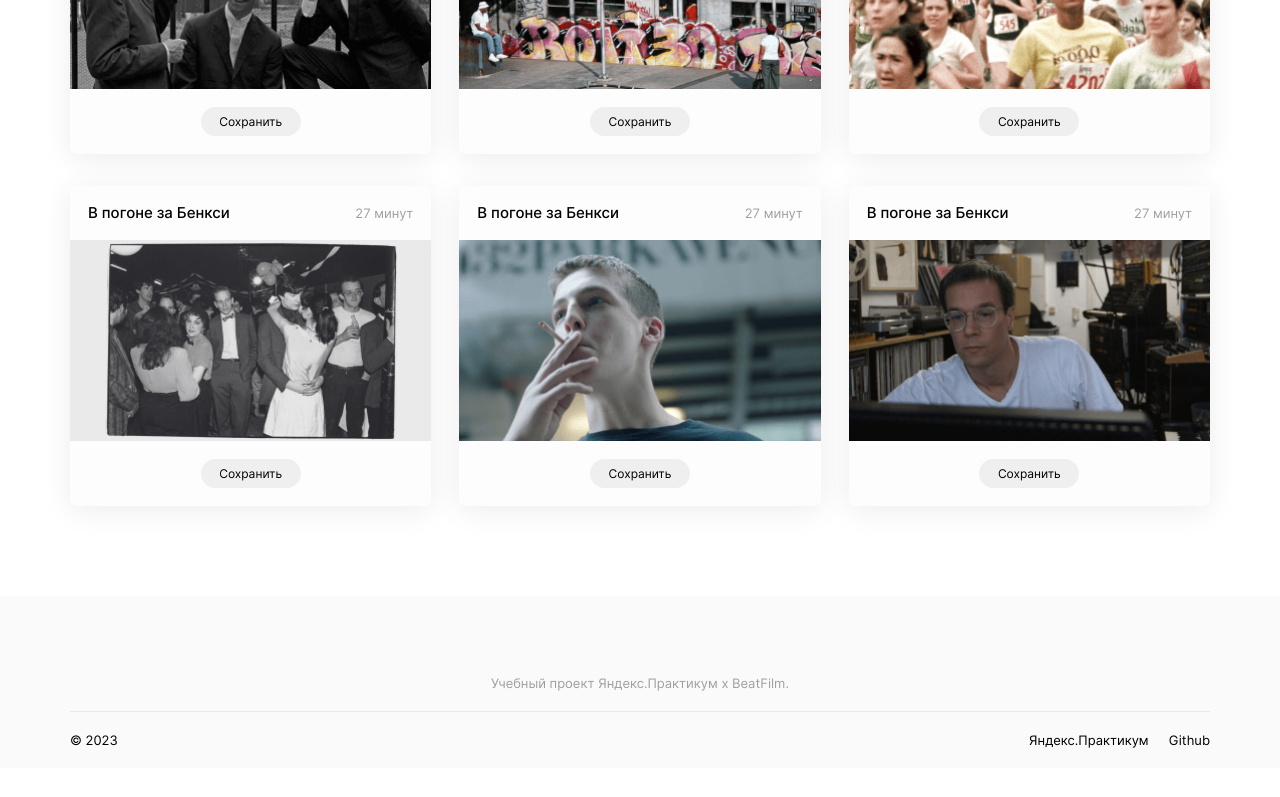
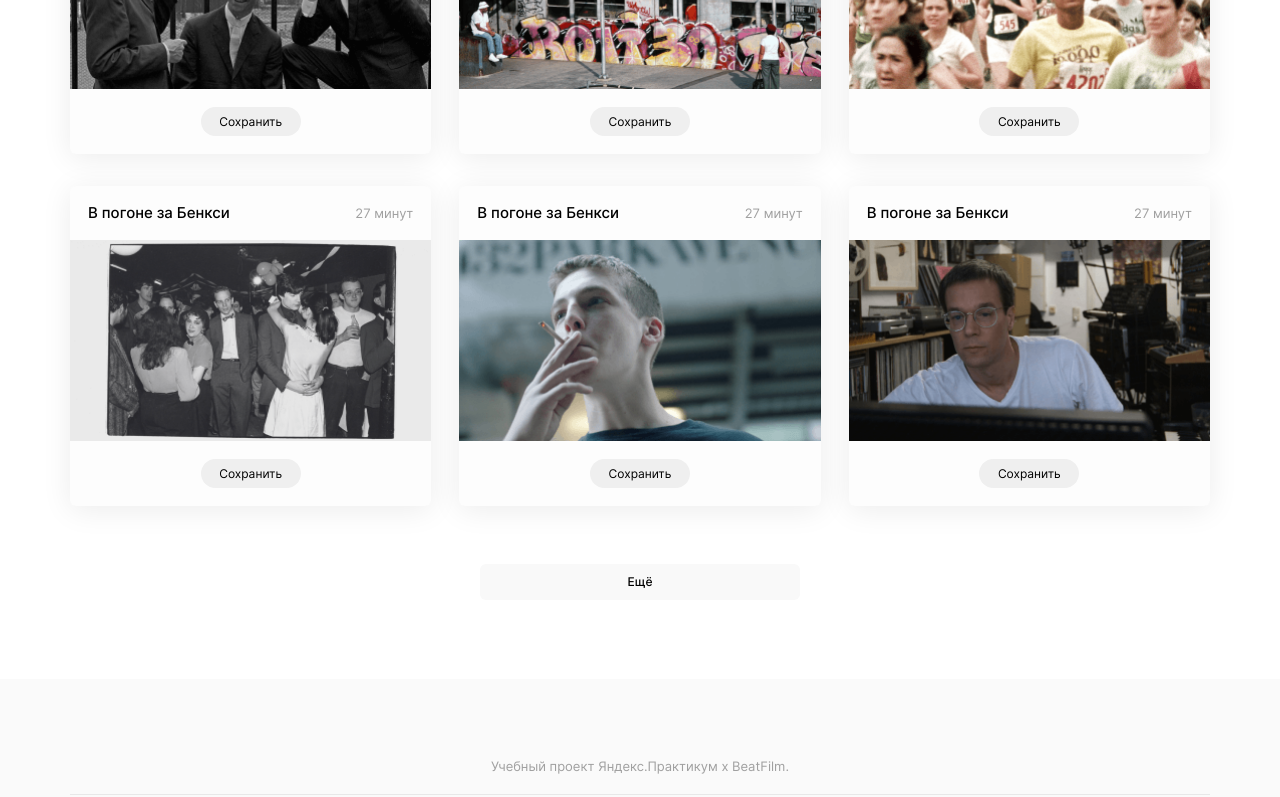
Before and after one commit to Maks-well-88/movies-explorer-frontend, a React (Create React App) app: page /movies in a window 1280 px wide. Shown: the part 1235-2032 px from the top of the page. Before the commit the page ends 2003 px from the top, so only its background shows below. Built offline with nearby package versions, Linux system fonts and the light colour scheme.

Commit message:
Feat: add More block and mange the number of cards on the page

```diff
--- a/src/components/MoviesCardList/MoviesCardList.css
+++ b/src/components/MoviesCardList/MoviesCardList.css
@@ -1,11 +1,40 @@
 .MoviesCardList {
 	max-width: 1280px;
-	padding: 20px 70px 90px 70px;
+	padding: 20px 70px 58px 70px;
 	box-sizing: border-box;
 	display: grid;
 	grid-template: auto / repeat(3, 1fr);
 	gap: 32px 28px;
 	min-height: calc(100vh - 518px);
+}
+
+.MoviesCardList__more {
+	display: none;
+	justify-content: center;
+	margin-bottom: 79px;
+}
+
+.MoviesCardList__more_active {
+	display: flex;
+}
+
+.MoviesCardList__more-button {
+	cursor: pointer;
+	width: 320px;
+	height: 36px;
+	font-weight: 500;
+	font-size: 12px;
+	line-height: 15px;
+	text-align: center;
+	color: #000000;
+	background-color: #f9f9f9;
+	border: none;
+	border-radius: 6px;
+	transition: opacity 0.2s ease-in-out;
+}
+
+.MoviesCardList__more-button:hover {
+	opacity: 0.8;
 }
 
 @media screen and (max-width: 1050px) {
@@ -17,7 +46,7 @@
 
 @media screen and (max-width: 820px) {
 	.MoviesCardList {
-		padding: 70px 30px 90px 30px;
+		padding: 70px 30px 82px 30px;
 	}
 }
 
@@ -30,7 +59,15 @@
 
 @media screen and (max-width: 420px) {
 	.MoviesCardList {
-		padding: 40px 10px 50px 10px;
+		padding: 40px 10px 81px 10px;
 		min-height: calc(100vh - 599px);
 	}
+
+	.MoviesCardList__more-button {
+		width: 240px;
+	}
+
+	.MoviesCardList__more {
+		margin-bottom: 81px;
+	}
 }
--- a/src/components/MoviesCardList/MoviesCardList.js
+++ b/src/components/MoviesCardList/MoviesCardList.js
@@ -1,12 +1,45 @@
+import { useState, useEffect } from 'react';
+import { useLocation } from 'react-router-dom';
+
 import { MoviesCard } from '../MoviesCard/MoviesCard';
 import './MoviesCardList.css';
 
 export const MoviesCardList = ({ films }) => {
+	const [cardCount, setCardCount] = useState(12);
+	const updateCardCount = () => {
+		if (window.innerWidth <= 420) {
+			setCardCount(5);
+		} else if (window.innerWidth <= 820) {
+			setCardCount(8);
+		} else {
+			setCardCount(12);
+		}
+	};
+
+	useEffect(() => {
+		updateCardCount();
+		window.addEventListener('resize', updateCardCount);
+		return () => window.removeEventListener('resize', updateCardCount);
+	}, []);
+
+	const location = useLocation();
+	const moreStyle =
+		location.pathname === '/movies'
+			? 'MoviesCardList__more MoviesCardList__more_active'
+			: 'MoviesCardList__more';
+
 	return (
-		<div className='MoviesCardList'>
-			{films.map((film, i) => (
-				<MoviesCard key={i} film={film} />
-			))}
-		</div>
+		<>
+			<div className='MoviesCardList'>
+				{films.slice(0, cardCount).map((film, i) => (
+					<MoviesCard key={i} film={film} />
+				))}
+			</div>
+			<div className={moreStyle}>
+				<button className='MoviesCardList__more-button' type='button'>
+					Ещё
+				</button>
+			</div>
+		</>
 	);
 };
```
